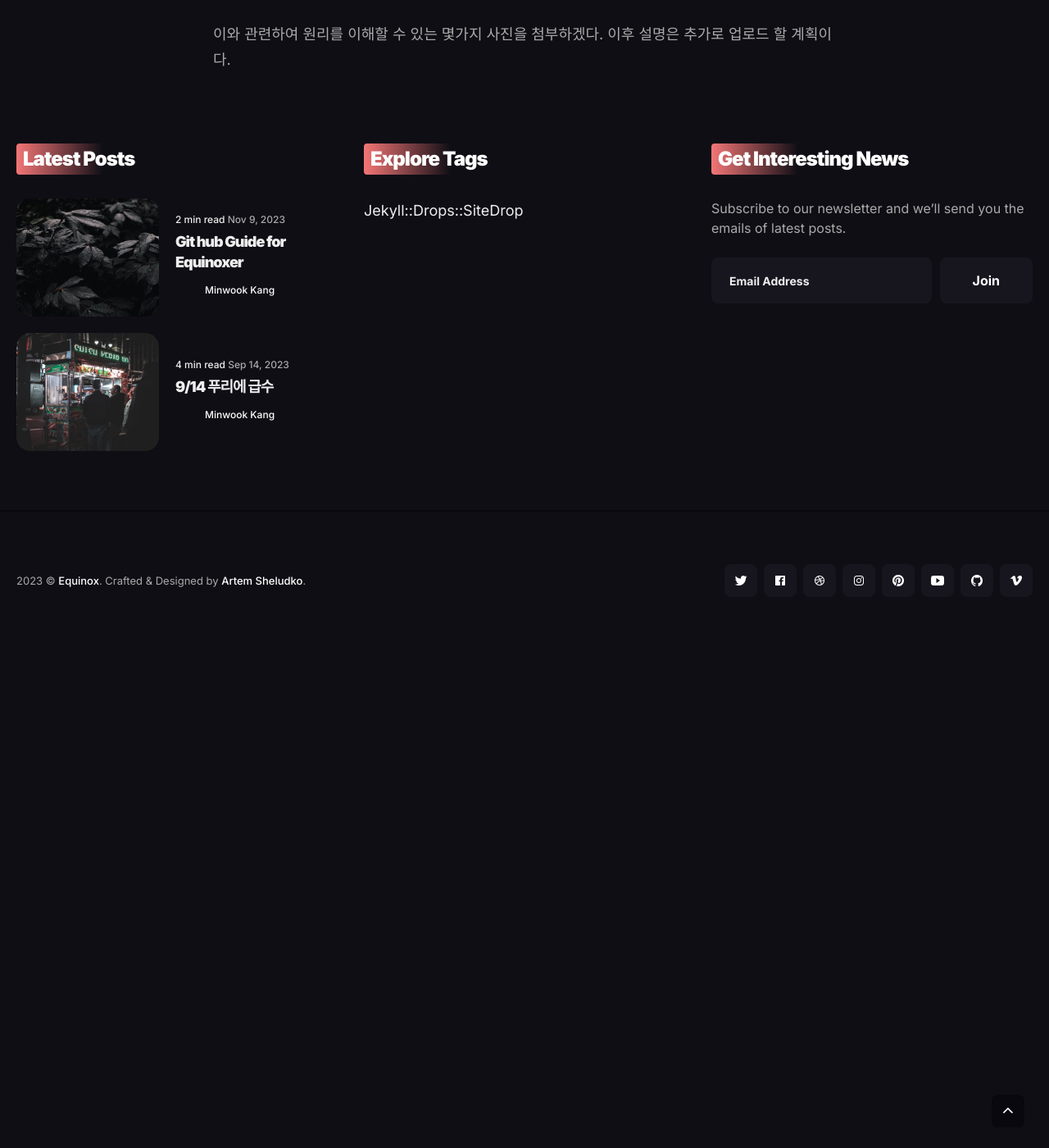
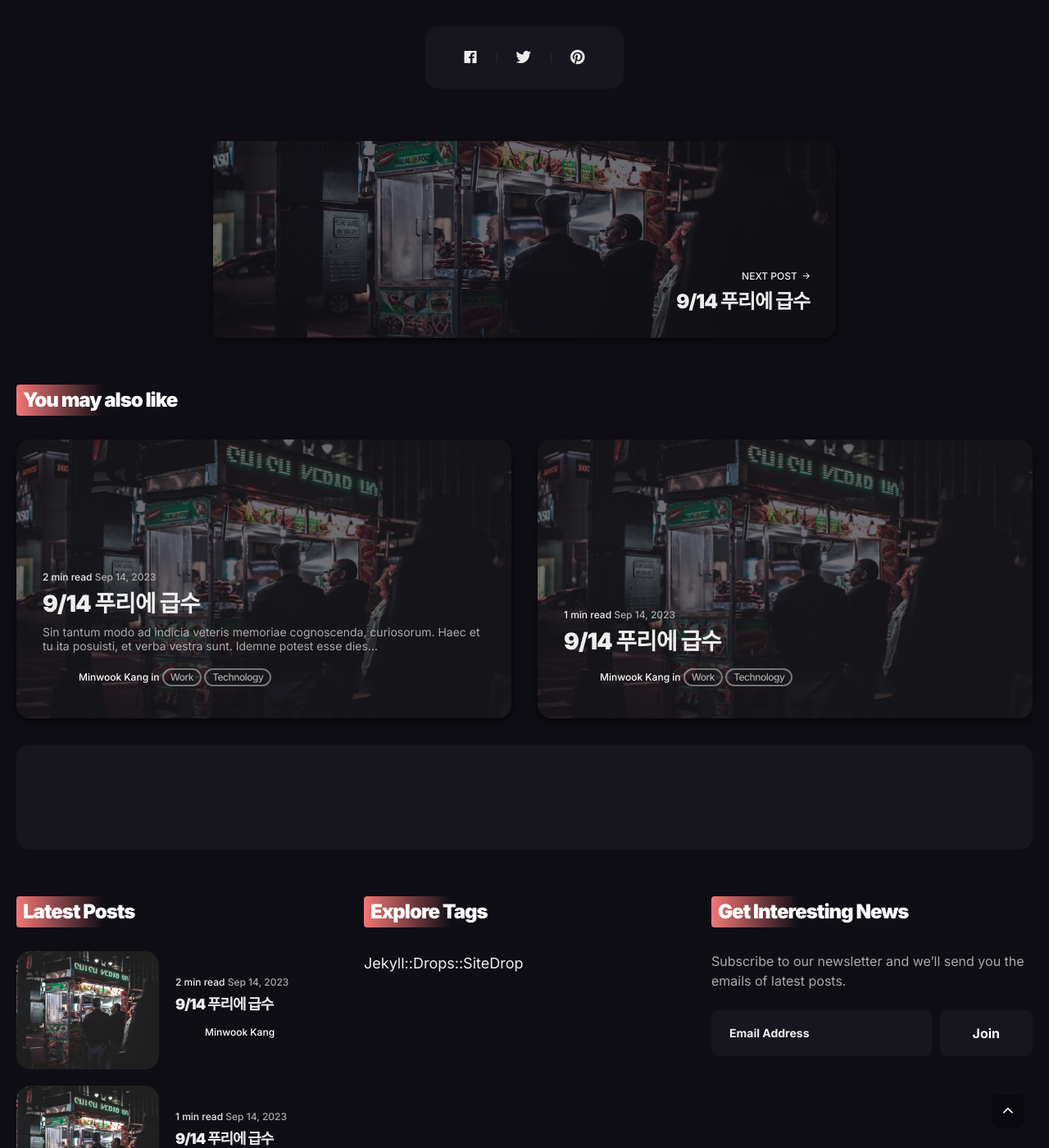
Before and after one commit to La-Folia/La-folia.github.io, a Jekyll site: the page built from _posts/2023-11-9-How-Can-I-Use_Github.markdown, in a window 1280 px wide and 1400 px high, scrolled down 4416 px. Shown: the whole window at 82% size. Built offline with Jekyll 4.4.1, drawn with Linux system fonts in a browser that asks for light colours; nearby versions of some CDN libraries; comment, search, counter and statistics services are not loaded; before the commit the page ends 5208 px from its top, so only the background shows below that; some of the changed text lies outside the part shown.

Commit message:
How can i use Github

```diff
--- a/_posts/2023-11-9-How-Can-I-Use_Github.markdown
+++ b/_posts/2023-11-9-How-Can-I-Use_Github.markdown
@@ -1,7 +1,11 @@
 ---
-layout: page
+layout: post
 title: Git hub Guide for Equinoxer
 image: '/images/50.jpg'
+tags:   [work, technology]
+date:   2023-9-14 15:01:35 +0300
+description: Sin tantum modo ad indicia veteris memoriae cognoscenda, curiosorum. Haec et tu ita     pos    uisti, et verba vestra sunt. Idemne potest esse dies...
+
 ---
 
 ***
```
